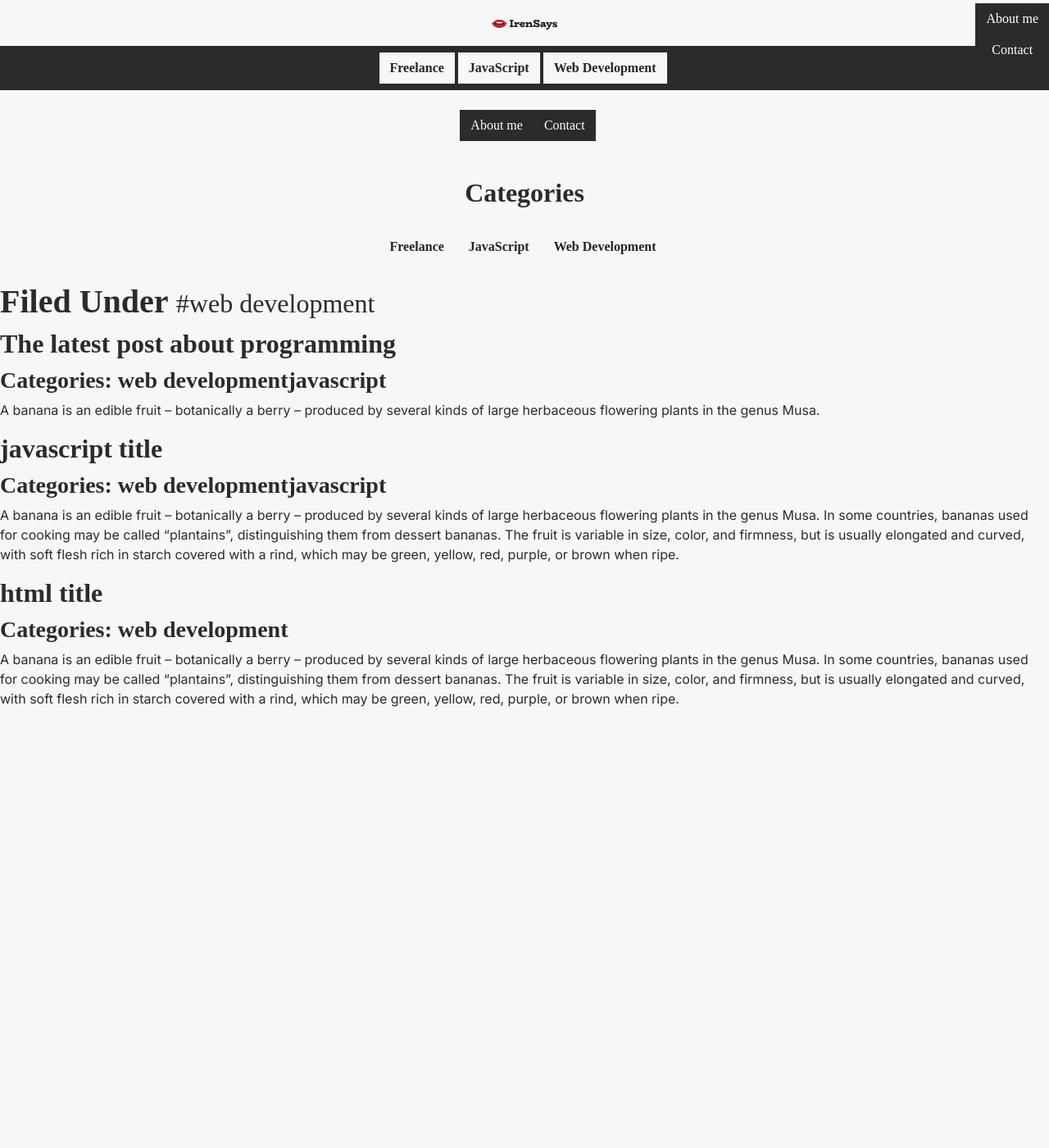
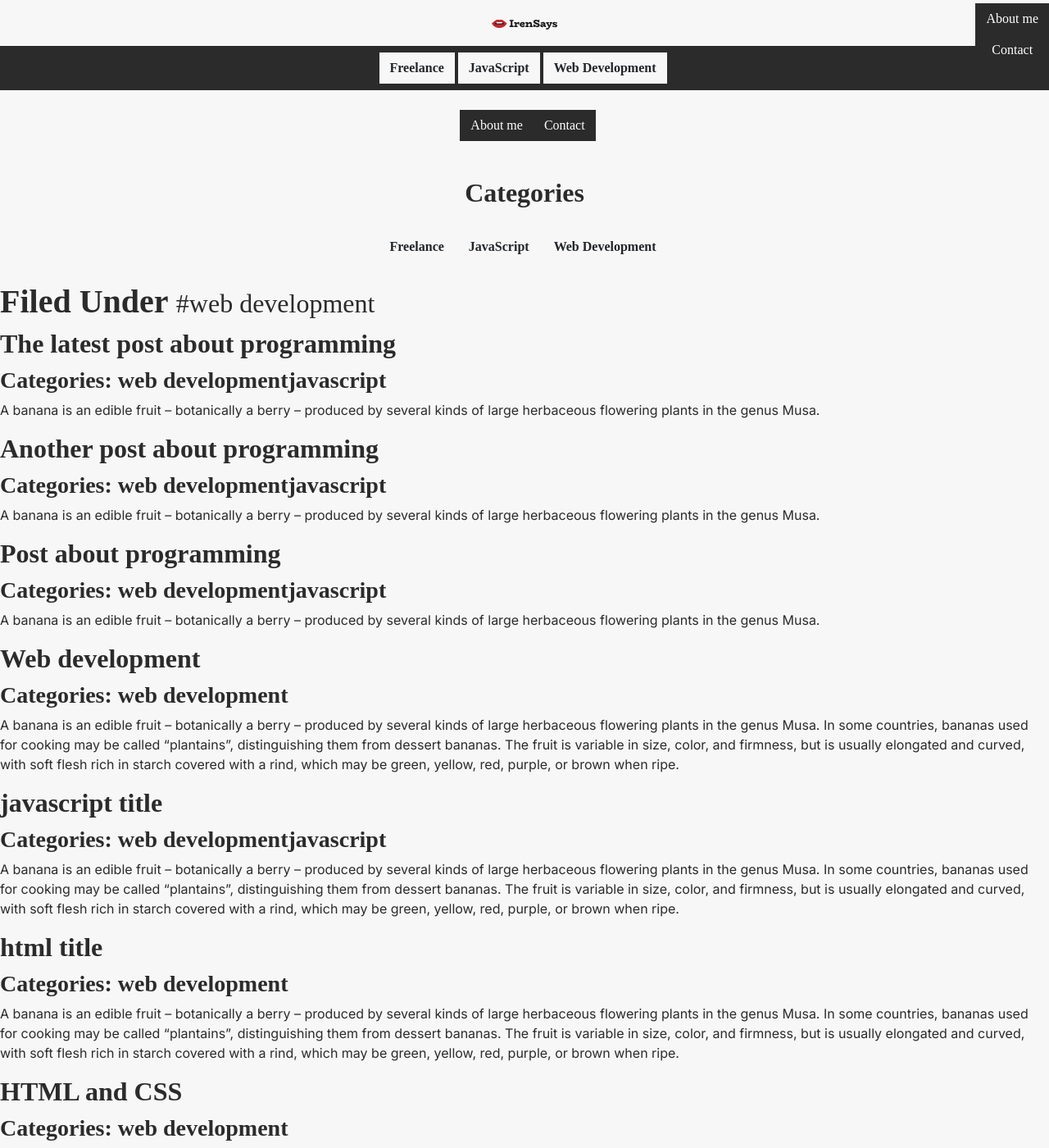
Before and after one commit to irensaywhen/iren-says-blog, a Jekyll site: the page built from _category/web-development.md, in a window 1280 px wide and 1400 px high. Shown: the whole window at 82% size. Built offline with Jekyll 4.4.1, drawn with Linux system fonts in a browser that asks for light colours; some web fonts are replaced.

Commit message:
Tags fixed and sample content added

```diff
--- /dev/null
+++ b/_posts/Programming/2018-08-20-html-and-css.md
@@ -0,0 +1,17 @@
+---
+title: HTML and CSS
+slug: post-about-html-and-css
+permalink: '/:slugified_categories/:title'
+thumbnail: '/assets/img/IMG_20170707_200428.jpg'
+thumbnail_alt: 'Baikal photo 1'
+categories:
+  - web development
+---
+
+A banana is an edible fruit – botanically a berry – produced by several kinds
+of large herbaceous flowering plants in the genus Musa.
+In some countries, bananas used for cooking may be called "plantains",
+distinguishing them from dessert bananas. The fruit is variable in size, color,
+and firmness, but is usually elongated and curved, with soft flesh rich in
+starch covered with a rind, which may be green, yellow, red, purple, or brown
+when ripe.
--- /dev/null
+++ b/_posts/Programming/2018-08-20-web-development.md
@@ -0,0 +1,17 @@
+---
+title: Web development
+slug: post-about-web-development
+permalink: '/:slugified_categories/:title'
+thumbnail: '/assets/img/IMG_20170707_200428.jpg'
+thumbnail_alt: 'Baikal photo 1'
+categories:
+  - web development
+---
+
+A banana is an edible fruit – botanically a berry – produced by several kinds
+of large herbaceous flowering plants in the genus Musa.
+In some countries, bananas used for cooking may be called "plantains",
+distinguishing them from dessert bananas. The fruit is variable in size, color,
+and firmness, but is usually elongated and curved, with soft flesh rich in
+starch covered with a rind, which may be green, yellow, red, purple, or brown
+when ripe.
--- /dev/null
+++ b/_posts/Programming/2020-10-14-programming-2.md
@@ -0,0 +1,53 @@
+---
+title: Post about programming
+slug: post-about-programming-2
+permalink: '/:slugified_categories/:title'
+thumbnail: '/assets/img/28571670.png'
+thumbnail_alt: 'Duck typing'
+categories:
+  - web development
+  - javascript
+---
+
+A banana is an edible fruit – botanically a berry – produced by several kinds of large herbaceous flowering plants in the genus Musa.
+
+<!--more-->
+
+![{{ page.thumbnail_alt }}]({{ page.thumbnail }})
+In some countries, bananas used for cooking may be called "plantains",
+distinguishing them from dessert bananas. The fruit is variable in size, color,
+and firmness, but is usually elongated and curved, with soft flesh rich in
+starch covered with a rind, which may be green, yellow, red, purple, or brown
+when ripe.In some countries, bananas used for cooking may be called "plantains",
+distinguishing them from dessert bananas. The fruit is variable in size, color,
+and firmness, but is usually elongated and curved, with soft flesh rich in
+starch covered with a rind, which may be green, yellow, red, purple, or brown
+when ripe.In some countries, bananas used for cooking may be called "plantains",
+distinguishing them from dessert bananas. The fruit is variable in size, color,
+and firmness, but is usually elongated and curved, with soft flesh rich in
+starch covered with a rind, which may be green, yellow, red, purple, or brown
+when ripe.In some countries, bananas used for cooking may be called "plantains",
+distinguishing them from dessert bananas. The fruit is variable in size, color,
+and firmness, but is usually elongated and curved, with soft flesh rich in
+starch covered with a rind, which may be green, yellow, red, purple, or brown
+when ripe.In some countries, bananas used for cooking may be called "plantains",
+distinguishing them from dessert bananas. The fruit is variable in size, color,
+and firmness, but is usually elongated and curved, with soft flesh rich in
+starch covered with a rind, which may be green, yellow, red, purple, or brown
+when ripe.In some countries, bananas used for cooking may be called "plantains",
+distinguishing them from dessert bananas. The fruit is variable in size, color,
+and firmness, but is usually elongated and curved, with soft flesh rich in
+starch covered with a rind, which may be green, yellow, red, purple, or brown
+when ripe.In some countries, bananas used for cooking may be called "plantains",
+distinguishing them from dessert bananas. The fruit is variable in size, color,
+and firmness, but is usually elongated and curved, with soft flesh rich in
+starch covered with a rind, which may be green, yellow, red, purple, or brown
+when ripe.In some countries, bananas used for cooking may be called "plantains",
+distinguishing them from dessert bananas. The fruit is variable in size, color,
+and firmness, but is usually elongated and curved, with soft flesh rich in
+starch covered with a rind, which may be green, yellow, red, purple, or brown
+when ripe.In some countries, bananas used for cooking may be called "plantains",
+distinguishing them from dessert bananas. The fruit is variable in size, color,
+and firmness, but is usually elongated and curved, with soft flesh rich in
+starch covered with a rind, which may be green, yellow, red, purple, or brown
+when ripe.
--- /dev/null
+++ b/_posts/Programming/2020-10-14-programming-copy.md
@@ -0,0 +1,53 @@
+---
+title: Another post about programming
+slug: post-about-programming-3
+permalink: '/:slugified_categories/:title'
+thumbnail: '/assets/img/28571670.png'
+thumbnail_alt: 'Duck typing'
+categories:
+  - web development
+  - javascript
+---
+
+A banana is an edible fruit – botanically a berry – produced by several kinds of large herbaceous flowering plants in the genus Musa.
+
+<!--more-->
+
+![{{ page.thumbnail_alt }}]({{ page.thumbnail }})
+In some countries, bananas used for cooking may be called "plantains",
+distinguishing them from dessert bananas. The fruit is variable in size, color,
+and firmness, but is usually elongated and curved, with soft flesh rich in
+starch covered with a rind, which may be green, yellow, red, purple, or brown
+when ripe.In some countries, bananas used for cooking may be called "plantains",
+distinguishing them from dessert bananas. The fruit is variable in size, color,
+and firmness, but is usually elongated and curved, with soft flesh rich in
+starch covered with a rind, which may be green, yellow, red, purple, or brown
+when ripe.In some countries, bananas used for cooking may be called "plantains",
+distinguishing them from dessert bananas. The fruit is variable in size, color,
+and firmness, but is usually elongated and curved, with soft flesh rich in
+starch covered with a rind, which may be green, yellow, red, purple, or brown
+when ripe.In some countries, bananas used for cooking may be called "plantains",
+distinguishing them from dessert bananas. The fruit is variable in size, color,
+and firmness, but is usually elongated and curved, with soft flesh rich in
+starch covered with a rind, which may be green, yellow, red, purple, or brown
+when ripe.In some countries, bananas used for cooking may be called "plantains",
+distinguishing them from dessert bananas. The fruit is variable in size, color,
+and firmness, but is usually elongated and curved, with soft flesh rich in
+starch covered with a rind, which may be green, yellow, red, purple, or brown
+when ripe.In some countries, bananas used for cooking may be called "plantains",
+distinguishing them from dessert bananas. The fruit is variable in size, color,
+and firmness, but is usually elongated and curved, with soft flesh rich in
+starch covered with a rind, which may be green, yellow, red, purple, or brown
+when ripe.In some countries, bananas used for cooking may be called "plantains",
+distinguishing them from dessert bananas. The fruit is variable in size, color,
+and firmness, but is usually elongated and curved, with soft flesh rich in
+starch covered with a rind, which may be green, yellow, red, purple, or brown
+when ripe.In some countries, bananas used for cooking may be called "plantains",
+distinguishing them from dessert bananas. The fruit is variable in size, color,
+and firmness, but is usually elongated and curved, with soft flesh rich in
+starch covered with a rind, which may be green, yellow, red, purple, or brown
+when ripe.In some countries, bananas used for cooking may be called "plantains",
+distinguishing them from dessert bananas. The fruit is variable in size, color,
+and firmness, but is usually elongated and curved, with soft flesh rich in
+starch covered with a rind, which may be green, yellow, red, purple, or brown
+when ripe.
```
Also changed, not shown: _includes/post.html (added, +34 -0 lines), _posts/Freelance/2018-08-20-freelance-copy-2.md (added, +17 -0 lines), _posts/Freelance/2018-08-20-freelance-copy.md (added, +17 -0 lines), index.html (+1 -34 lines).
